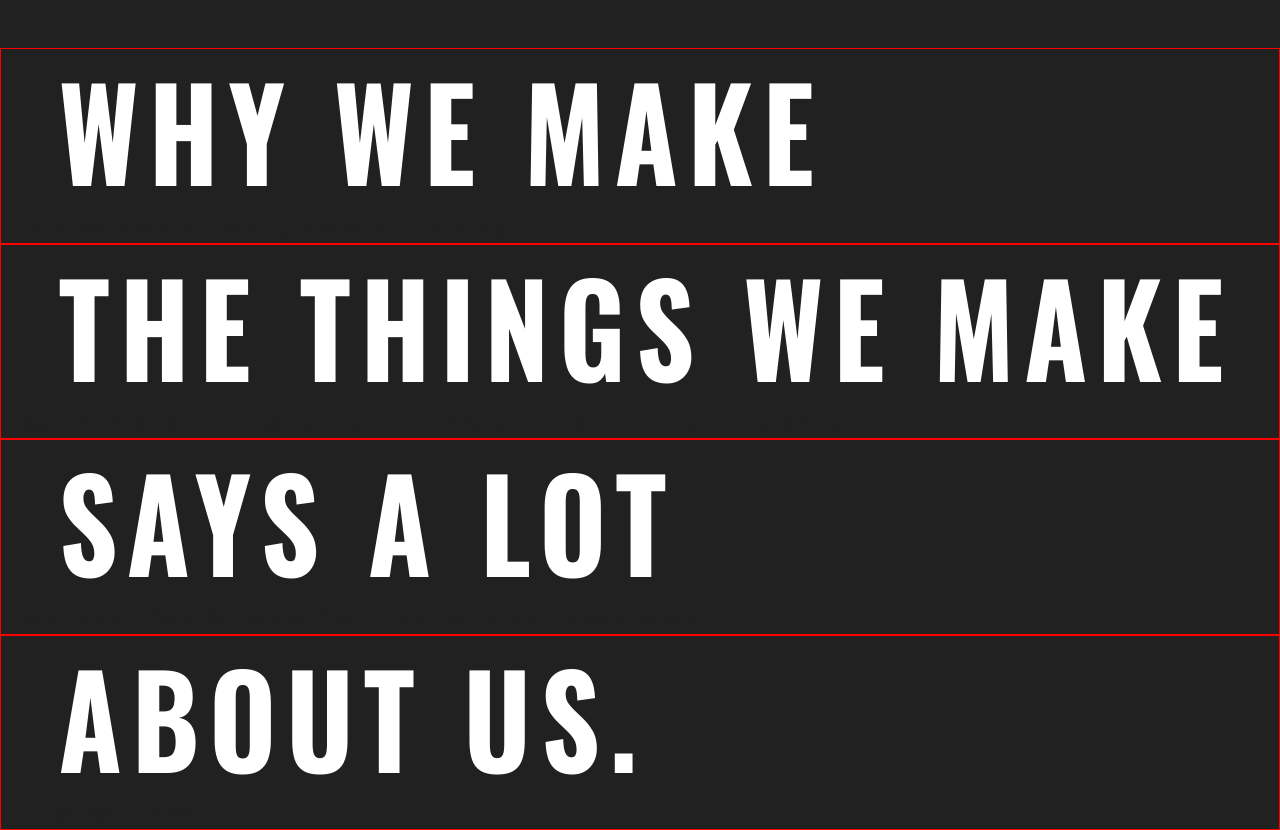
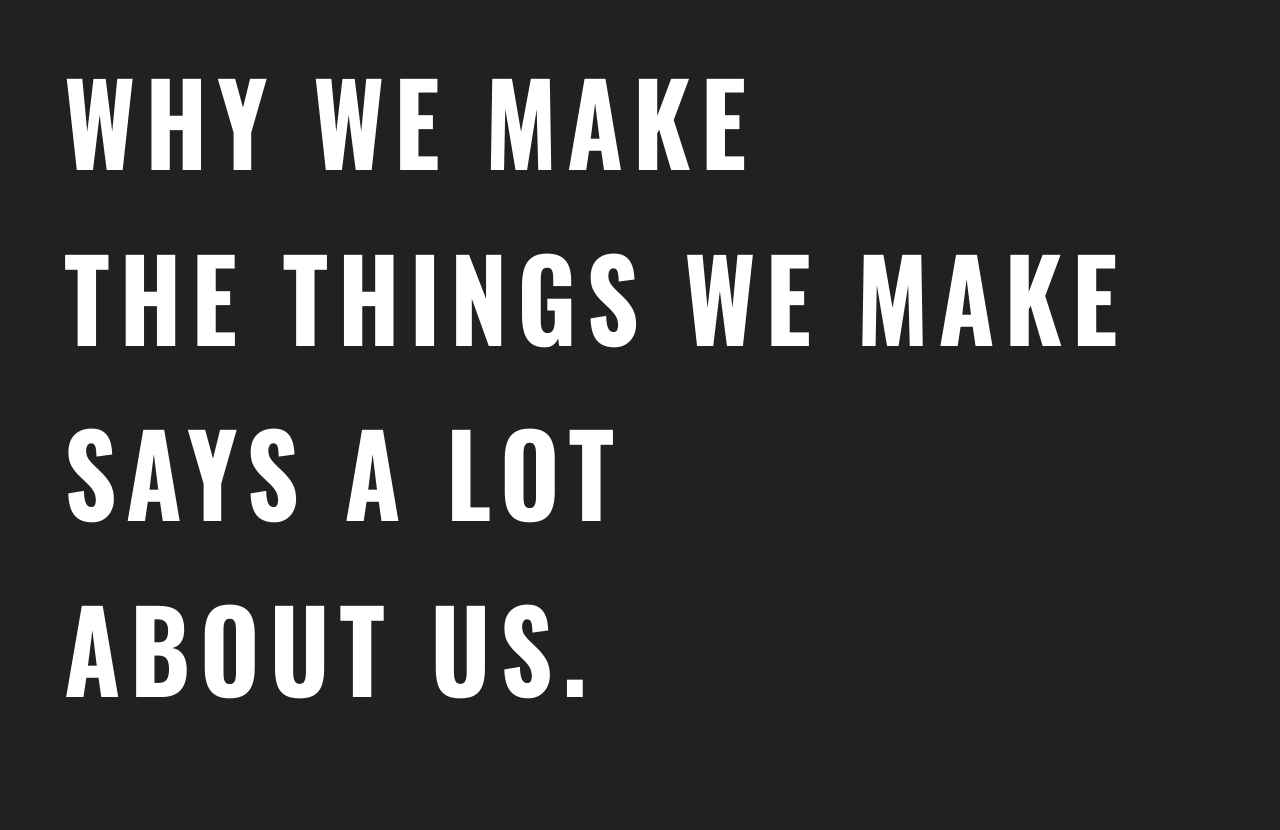
Before and after one commit to ThisJackieThat/casestudy-codeandtheory, a website: page src/index.html in a window 1280 px wide. After the commit the page ends 800 px from the top, so only its background shows below. Drawn offline with nearby package versions, Linux system fonts and the light colour scheme; files that its build step writes are made by us from their sources.

Commit message:
change hover css, positioning

```diff
--- a/src/css/main.css
+++ b/src/css/main.css
@@ -91,25 +91,29 @@ textarea {
 html {
     box-sizing: border-box;
     background-color: #212121;
+    height: 100%;
  }
 
  *, *:before, *:after {
   box-sizing: inherit;
 }
 
- body {
-    padding-top: 3em;
- }
+body {
+    min-height: 100%;
+}
 
- .navigation_homepage {}
+.navigation_homepage {
+    position: absolute;
+    top: 50%;
+    transform: translateY(-50%); */
+}
 
  .navigation_homepage h2 {
-    font-size: 9vw;
+    font-size: 8vw;
     font-family: 'Oswald', sans-serif;
     transform: scaleY(1.1);
     letter-spacing: 0.75vw;
     color: white;
-    padding-left: .5em;
     margin: 0em;
  }
 
@@ -117,28 +121,29 @@ html {
     color: #212121;
     font-size: 1.8vw;
     font-family: "Times New Roman", serif;
-    padding-left: 1.8vw;
     margin: 0em;
 }
 
 .nav_section {
-    border: 1px solid red;
-    padding: 0em;
+    text-decoration: none;
+    display: block;
+    padding-left: 5vw;
     margin: 0em;
     width: 100%;
 }
 
 .nav_section:hover p{
-    color: white !important;
+    color: white;
     transition: color 0.3s;
 }
 
-.navigation_homepage:hover > div {
+.navigation_homepage:hover > a {
   opacity: 0.1;
 }
 
-.navigation_homepage:hover > div:hover {
+.navigation_homepage:hover > a:hover {
   opacity: 1.0;
+  transition: opacity 0.3s;
 }
 
 
--- a/src/index.html
+++ b/src/index.html
@@ -23,33 +23,33 @@
         <!-- Add your site or application content here -->
         <nav class="navigation_homepage">
 
-            <div class="nav_section section_purpose">
+            <a class="nav_section section_purpose" href="#">
                 <h2>WHY WE MAKE</h2>
                 <p>
                     What we believe and what gets us up in the morning
                 </p>
-            </div>
+            </a>
 
-            <div class="nav_section section_portfolio">
+            <a class="nav_section section_portfolio" href="#">
                 <h2>THE THINGS WE MAKE</h2>
                 <p>
                     span the ecosystem, from product development to brand creation to integrated marketing
                 </p>
-            </div>
+            </a>
 
-            <div class="nav_section section_press">
+            <a class="nav_section section_press" href="#">
                 <h2>SAYS A LOT</h2>
                 <p>
                     when spoken from the mouths of our clients and industry thought leaders
                 </p>
-            </div>
+            </a>
 
-            <div class="nav_section section_about">
+            <a class="nav_section section_about" href="#">
                 <h2>ABOUT US.</h2>
                 <p>
                     Anything we missed
                 </p>
-            </div>
+            </a>
 
         </nav>
 
```
